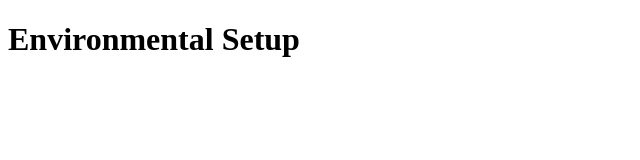
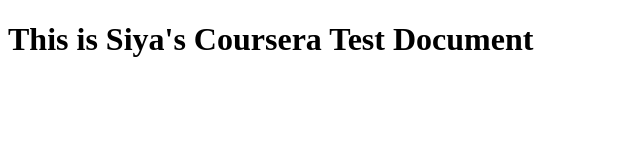
Before and after one commit to siyashelarr/coursera-testing, a plain HTML site: page site/index.html in a window 1280 px wide. Shown: the whole page, without its empty margins (0-640 px from the left). Drawn offline with Linux system fonts and the light colour scheme.

Commit message:
Update site/index.html

```diff
--- a/site/index.html
+++ b/site/index.html
@@ -1,9 +1,9 @@
 <!DOCTYPE html>
 <html>
 <head>
-    <title>This is Siya's Coursera Test Document</title>
+    <title>Coursera environmental setup</title>
 </head>
 <body>
-<h1>Environmental Setup</h1>
+<h1>This is Siya's Coursera Test Document</h1>
 </body>
 </html>
```
